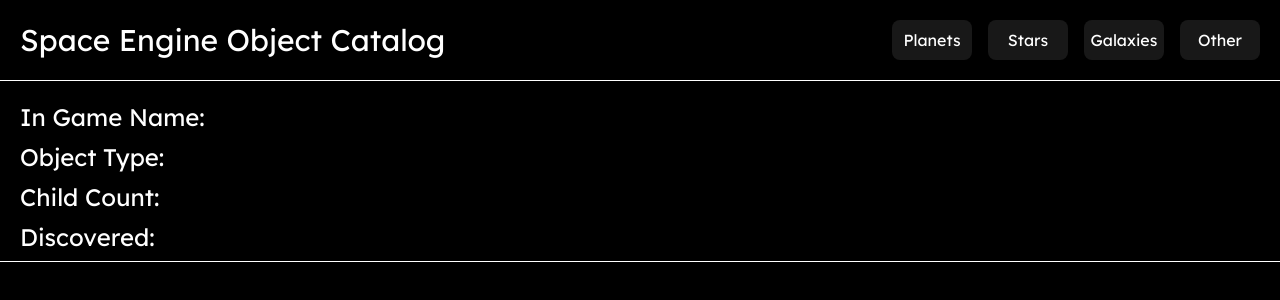
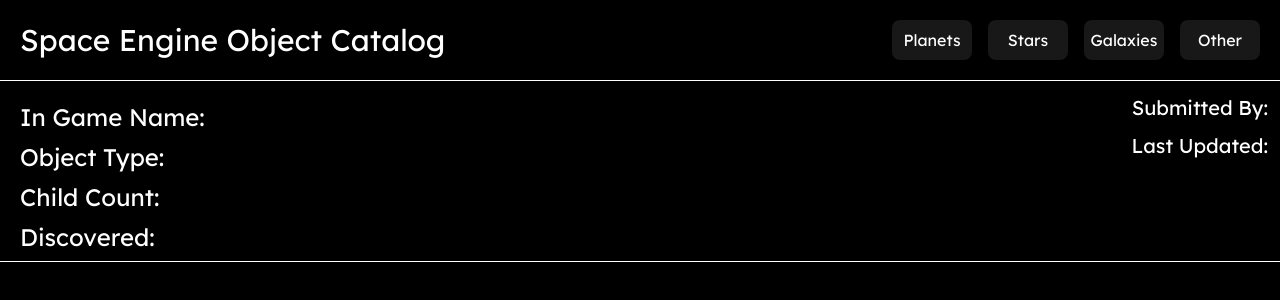
Before and after one commit to space-engine-object-catalog/space-engine-object-catalog, a Next.js app: page /object in a window 1280 px wide. Shown: the top 300 px of the page. Built offline with nearby package versions, Linux system fonts and the light colour scheme; no server answers.

Commit message:
Made it display who submitted the article and when the article was last updated
I didn't put it on the left with the rest of the info because that would
look bad imo

```diff
--- a/src/app/globals.css
+++ b/src/app/globals.css
@@ -5,7 +5,7 @@
   font-family: Arial, Helvetica, sans-serif;
 }
 
-h1, h2, p {
+h1, h2, h3, p {
   @apply text-white;
 }
 
--- a/src/app/object/page.tsx
+++ b/src/app/object/page.tsx
@@ -52,6 +52,10 @@
 
   return (
     <>
+      <div className='float-right'>
+        <h3 className="text-[20px] m-3 mb-2 text-right">Submitted By: {SubmittedBy}</h3>
+        <h3 className="text-[20px] m-3 mb-2 mt-0 text-right">Last Updated: {LastUpdated}</h3>
+      </div>
       <h1 className="text-5xl m-5 mb-2">{ObjectName}</h1>
       <h2 className="text-2xl ml-5 mb-2">In Game Name: {InGameName}</h2>
       <h2 className="text-2xl ml-5 mb-2">Object Type: {ObjectType}</h2>
```
